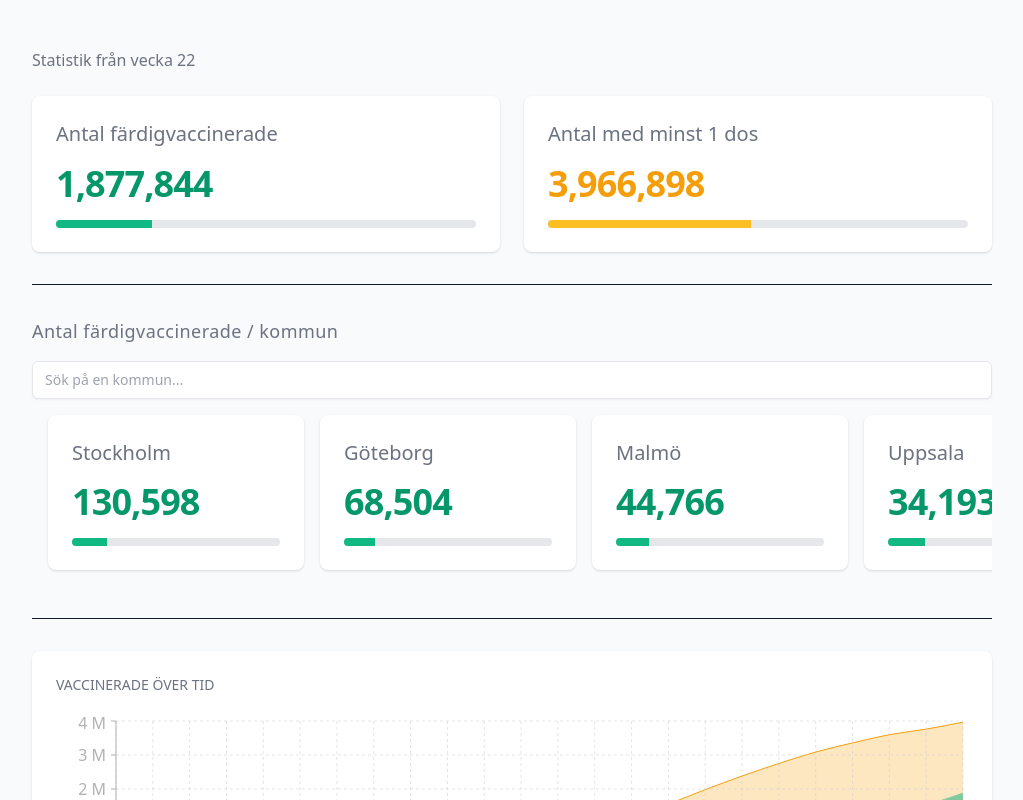
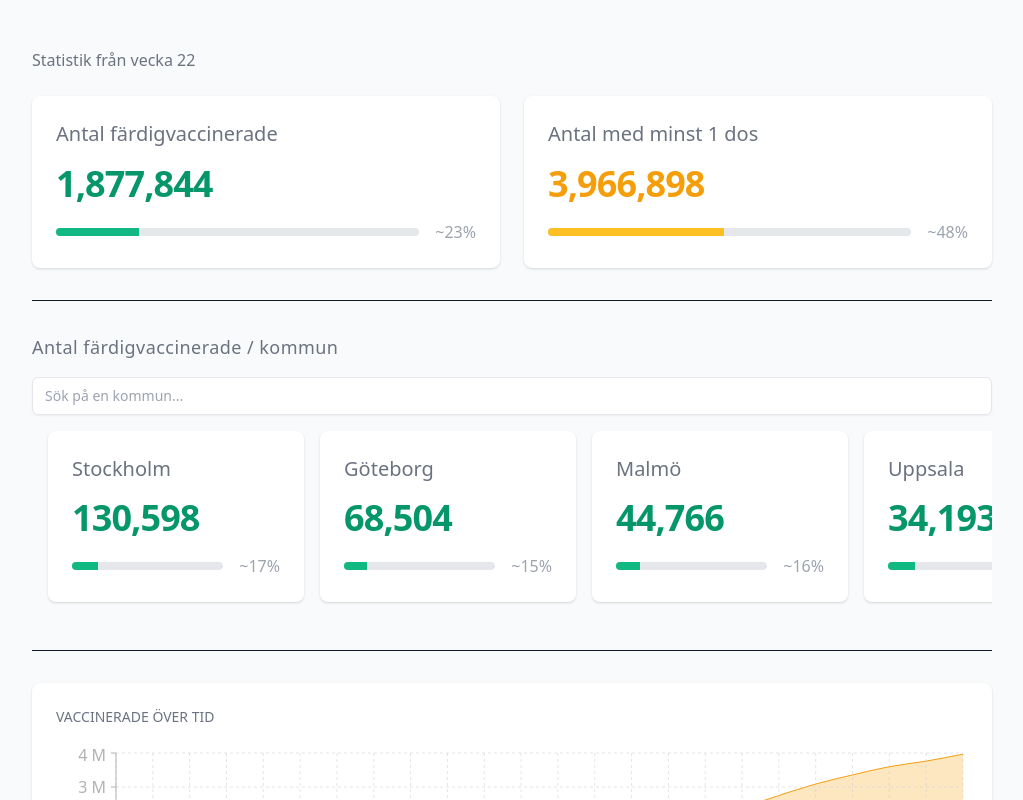
Before and after one commit to albingroen/vaccinstatistik.se, a Next.js app: page / in a window 1280 px wide. Shown: the top 800 px of the page, without its empty margins (128-1151 px from the left). Built offline with nearby package versions, Linux system fonts and the light colour scheme; what @splitbee/web, tailwindcss-scroll-snap would draw is missing.

Commit message:
:sparkles: Show percentage value next to progress bar

```diff
--- a/components/Progress.tsx
+++ b/components/Progress.tsx
@@ -5,11 +5,12 @@ interface Progress {
 
 export default function Progress({ value, className }: Progress) {
   return (
-    <div
-      className="w-full h-2 overflow-hidden bg-gray-200 rounded-full"
-      title={`${Math.round(value)}%`}
-    >
-      <div className={`h-full ${className}`} style={{ width: `${value}%` }} />
+    <div className="flex items-center space-x-4">
+      <div className="w-full h-2 overflow-hidden bg-gray-200 rounded-full">
+        <div className={`h-full ${className}`} style={{ width: `${value}%` }} />
+      </div>
+
+      <span className="text-gray-400">~{Math.round(value)}%</span>
     </div>
   );
 }
```
